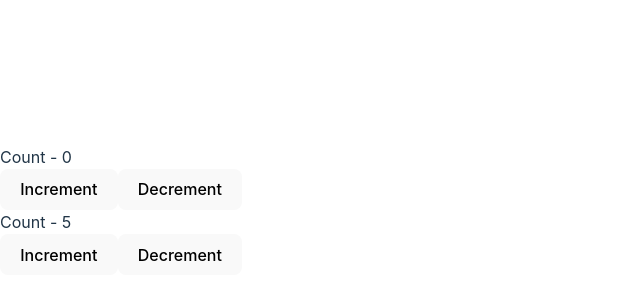
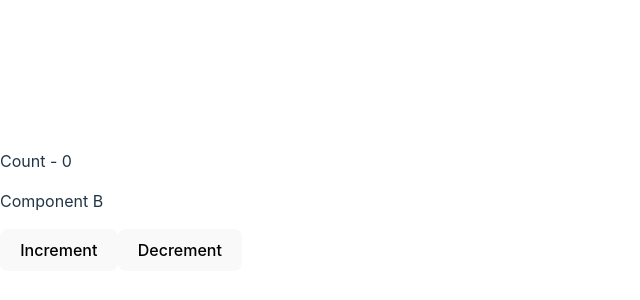
Before and after one commit to RezwanRahin/Think-In-A-React-Way, a React (Vite) app: page / in a window 1280 px wide. Shown: the part 190-490 px from the top of the page, without its empty margins (0-640 px from the left). Built offline with nearby package versions, Linux system fonts and the light colour scheme.

Commit message:
feat(useReducer with useContext): create components as 'ComponentA' & 'ComponentB'

```diff
--- a/src/App.jsx
+++ b/src/App.jsx
@@ -1,9 +1,30 @@
-import CounterThree from "./components/CounterThree23";
+import React, { useReducer } from "react";
+import ComponentA from "./components/ComponentA";
+
+export const counterContext = React.createContext();
+
+const initialState = 0;
+const reducer = (state, action) => {
+	switch (action) {
+		case 'increment':
+			return state + 1;
+		case 'decrement':
+			return state - 1;
+		default:
+			return state;
+	}
+};
 
 function App() {
+	const [count, dispatch] = useReducer(reducer, initialState);
+
 	return (
 		<div className="app">
-			<CounterThree />
+			<div>Count - {count}</div>
+
+			<counterContext.Provider value={{ countDispatch: dispatch }}>
+				<ComponentA />
+			</counterContext.Provider>
 		</div>
 	);
 }
--- /dev/null
+++ b/src/components/ComponentA.jsx
@@ -0,0 +1,11 @@
+import ComponentB from "./ComponentB";
+
+function ComponentA() {
+    return (
+        <div>
+            <ComponentB />
+        </div>
+    );
+}
+
+export default ComponentA;
--- /dev/null
+++ b/src/components/ComponentB.jsx
@@ -0,0 +1,15 @@
+import { useContext } from "react";
+import { counterContext } from "../App";
+
+function ComponentB() {
+    const countContext = useContext(counterContext);
+    return (
+        <div>
+            <p>Component B</p>
+            <button type="button" onClick={() => countContext.countDispatch('increment')}>Increment</button>
+            <button type="button" onClick={() => countContext.countDispatch('decrement')}>Decrement</button>
+        </div>
+    );
+}
+
+export default ComponentB;
```
